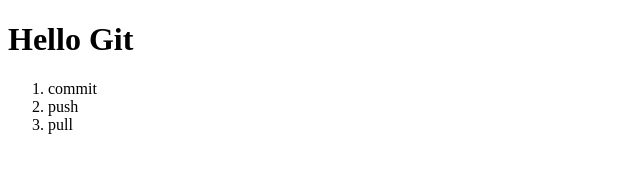
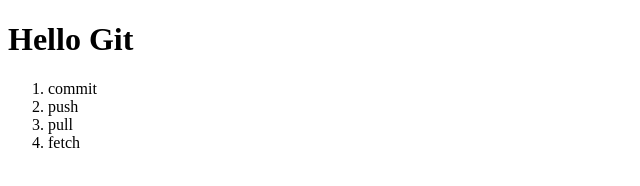
Before and after one commit to Egginhell/daegu-aihub, a plain HTML site: page index.html in a window 1280 px wide. Shown: the full height of the page, 0-640 px from the left. Drawn offline with Linux system fonts and the light colour scheme.

Commit message:
fetch 추가

```diff
--- a/index.html
+++ b/index.html
@@ -11,6 +11,7 @@
             <li>commit</li>
             <li>push</li>
             <li>pull</li>
+            <li>fetch</li>
         </ol>
     </body>
 </html>
```
